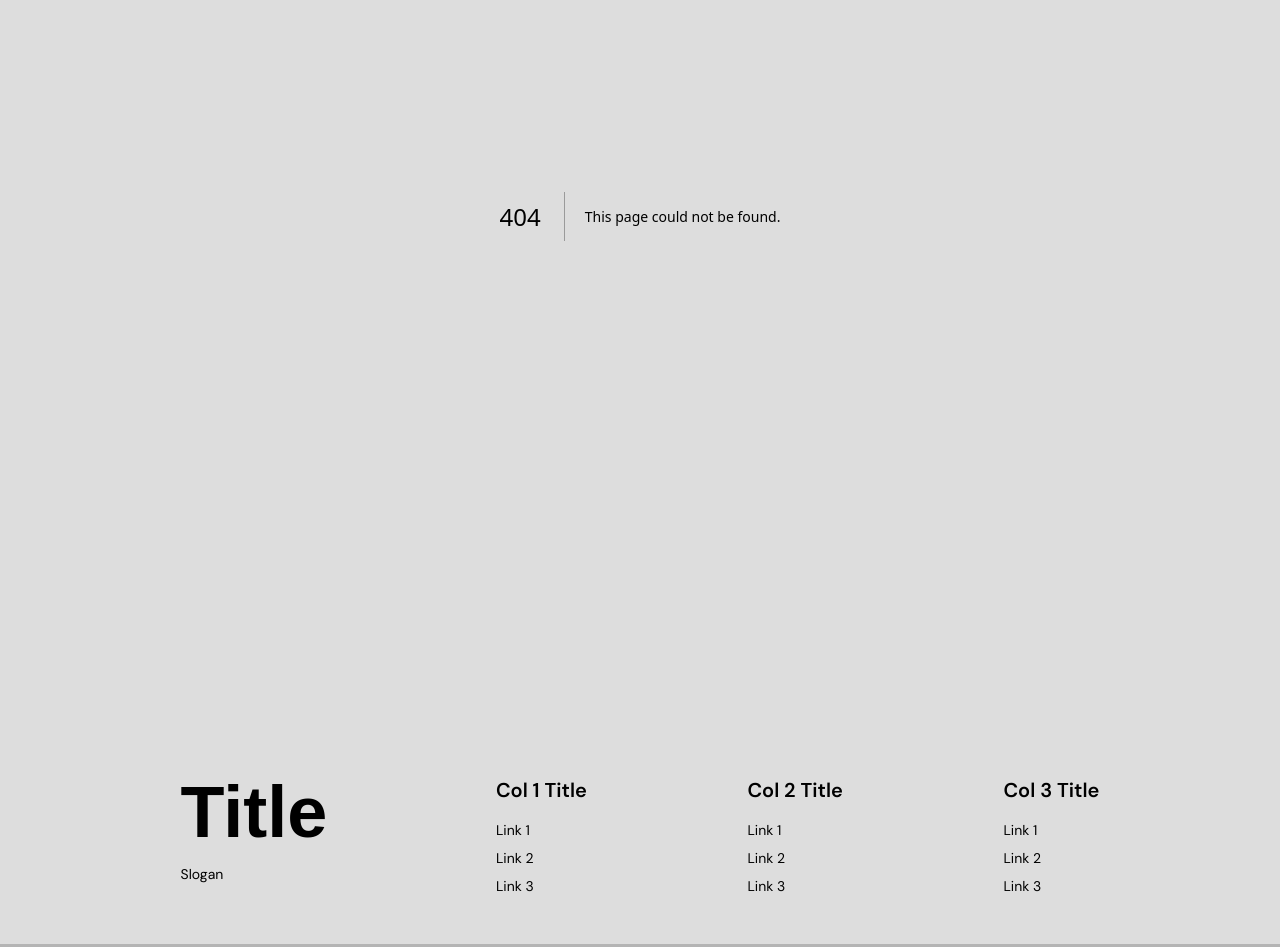
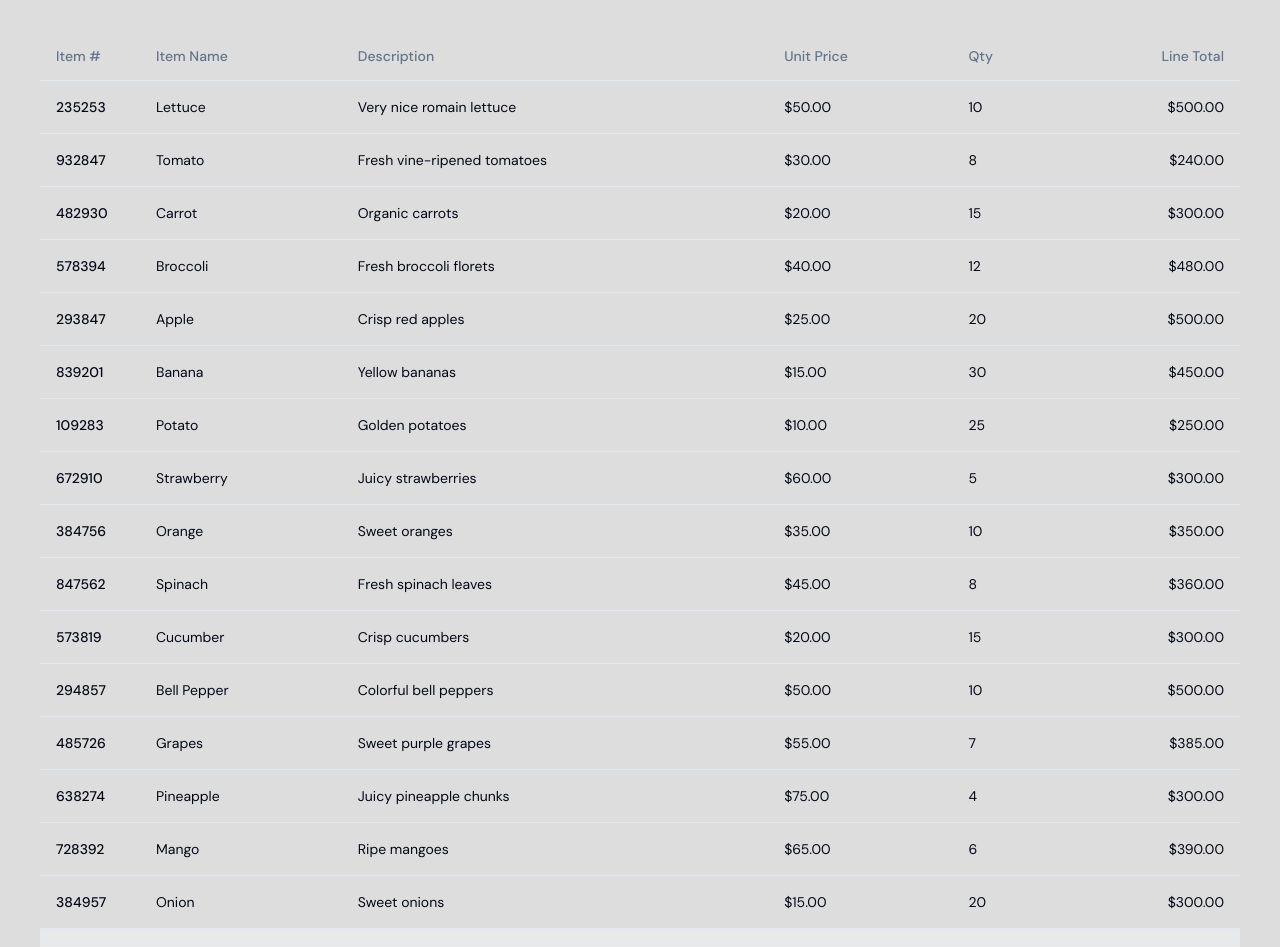
Before and after one commit to Chiuchiu12138/Accounting-System-Application, a Next.js app in the folder accounting-system/: page /receivable/credit-memo in a window 1280 px wide. Before the commit this address had no page. Shown: the part 280-1227 px from the top of the page. Built offline with nearby package versions, Linux system fonts and the light colour scheme; a web font is replaced by a local one.

Commit message:
Add client memo page

```diff
--- /dev/null
+++ b/accounting-system/src/app/receivable/credit-memo/page.tsx
@@ -0,0 +1,218 @@
+"use client";
+
+import { useState } from "react";
+import { Button } from "../../_components/shadcn/button";
+import ClientSearchDialog from "../../_components/dialogs/ClientSearchDialog";
+import {
+  Table,
+  TableBody,
+  TableCaption,
+  TableCell,
+  TableFooter,
+  TableHead,
+  TableHeader,
+  TableRow,
+} from "../../_components/shadcn/table";
+
+export default function ClientInvoice() {
+  const [isSearchOpen, setIsSearchOpen] = useState(false);
+
+  const items = [
+    {
+      id: "235253",
+      name: "Lettuce",
+      description: "Very nice romain lettuce",
+      unitPrice: "$50.00",
+      quantity: 10,
+      lineTotal: "$500.00",
+    },
+    {
+      id: "932847",
+      name: "Tomato",
+      description: "Fresh vine-ripened tomatoes",
+      unitPrice: "$30.00",
+      quantity: 8,
+      lineTotal: "$240.00",
+    },
+    {
+      id: "482930",
+      name: "Carrot",
+      description: "Organic carrots",
+      unitPrice: "$20.00",
+      quantity: 15,
+      lineTotal: "$300.00",
+    },
+    {
+      id: "578394",
+      name: "Broccoli",
+      description: "Fresh broccoli florets",
+      unitPrice: "$40.00",
+      quantity: 12,
+      lineTotal: "$480.00",
+    },
+    {
+      id: "293847",
+      name: "Apple",
+      description: "Crisp red apples",
+      unitPrice: "$25.00",
+      quantity: 20,
+      lineTotal: "$500.00",
+    },
+    {
+      id: "839201",
+      name: "Banana",
+      description: "Yellow bananas",
+      unitPrice: "$15.00",
+      quantity: 30,
+      lineTotal: "$450.00",
+    },
+    {
+      id: "109283",
+      name: "Potato",
+      description: "Golden potatoes",
+      unitPrice: "$10.00",
+      quantity: 25,
+      lineTotal: "$250.00",
+    },
+    {
+      id: "672910",
+      name: "Strawberry",
+      description: "Juicy strawberries",
+      unitPrice: "$60.00",
+      quantity: 5,
+      lineTotal: "$300.00",
+    },
+    {
+      id: "384756",
+      name: "Orange",
+      description: "Sweet oranges",
+      unitPrice: "$35.00",
+      quantity: 10,
+      lineTotal: "$350.00",
+    },
+    {
+      id: "847562",
+      name: "Spinach",
+      description: "Fresh spinach leaves",
+      unitPrice: "$45.00",
+      quantity: 8,
+      lineTotal: "$360.00",
+    },
+    {
+      id: "573819",
+      name: "Cucumber",
+      description: "Crisp cucumbers",
+      unitPrice: "$20.00",
+      quantity: 15,
+      lineTotal: "$300.00",
+    },
+    {
+      id: "294857",
+      name: "Bell Pepper",
+      description: "Colorful bell peppers",
+      unitPrice: "$50.00",
+      quantity: 10,
+      lineTotal: "$500.00",
+    },
+    {
+      id: "485726",
+      name: "Grapes",
+      description: "Sweet purple grapes",
+      unitPrice: "$55.00",
+      quantity: 7,
+      lineTotal: "$385.00",
+    },
+    {
+      id: "638274",
+      name: "Pineapple",
+      description: "Juicy pineapple chunks",
+      unitPrice: "$75.00",
+      quantity: 4,
+      lineTotal: "$300.00",
+    },
+    {
+      id: "728392",
+      name: "Mango",
+      description: "Ripe mangoes",
+      unitPrice: "$65.00",
+      quantity: 6,
+      lineTotal: "$390.00",
+    },
+    {
+      id: "384957",
+      name: "Onion",
+      description: "Sweet onions",
+      unitPrice: "$15.00",
+      quantity: 20,
+      lineTotal: "$300.00",
+    },
+  ];
+
+  return (
+    <div>
+      <div className="w-full bg-white p-8 rounded-lg mb-16">
+        <div className="flex w-full justify-evenly">
+          <div>Client ID: #532143</div>
+          <div>Client Detail Here</div>
+          <ClientSearchDialog></ClientSearchDialog>
+        </div>
+        <br></br>
+        <div className="flex w-full justify-evenly">
+          <div>Date: March 30, 2024</div>
+          <div>Invoice ID: #285736</div>
+        </div>
+      </div>
+
+      <Table>
+        <TableHeader>
+          <TableRow>
+            <TableHead className="w-[100px]">Item #</TableHead>
+            <TableHead>Item Name</TableHead>
+            <TableHead>Description</TableHead>
+            <TableHead>Unit Price</TableHead>
+            <TableHead className="w-[100px]">Qty</TableHead>
+            <TableHead className="text-right">Line Total</TableHead>
+          </TableRow>
+        </TableHeader>
+        <TableBody>
+          {items.map((item) => (
+            <TableRow key={item.id}>
+              <TableCell className="font-medium">{item.id}</TableCell>
+              <TableCell>{item.name}</TableCell>
+              <TableCell>{item.description}</TableCell>
+              <TableCell>{item.unitPrice}</TableCell>
+              <TableCell>{item.quantity}</TableCell>
+              <TableCell className="text-right">{item.lineTotal}</TableCell>
+            </TableRow>
+          ))}
+        </TableBody>
+        <TableFooter>
+          <TableRow>
+            <TableCell colSpan={5}>Total</TableCell>
+            <TableCell className="text-right">
+              $
+              {items
+                .reduce((accumulator, currentItem) => {
+                  // Extracting the numerical value from unitPrice and lineTotal
+                  const unitPrice = parseFloat(
+                    currentItem.unitPrice.replace("$", "")
+                  );
+                  const lineTotal = parseFloat(
+                    currentItem.lineTotal.replace("$", "")
+                  );
+
+                  // Adding the line total of the current item to the accumulator
+                  return accumulator + lineTotal;
+                }, 0)
+                .toFixed(2)}
+            </TableCell>
+          </TableRow>
+        </TableFooter>
+      </Table>
+
+      <Button className="ml-auto mt-10" variant="hightlighted">
+        Enter A Memo
+      </Button>
+    </div>
+  );
+}
```
